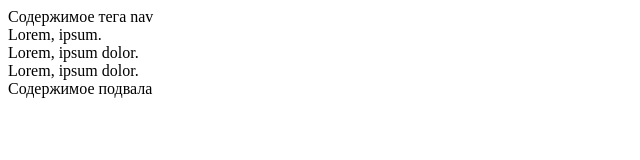
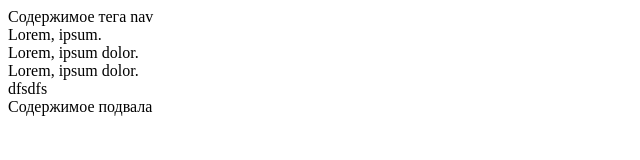
Before and after one commit to turboa5/myfirstproject, a plain HTML site: page index.html in a window 1280 px wide. Shown: the whole page, without its empty margins (0-640 px from the left). Drawn offline with Linux system fonts and the light colour scheme.

Commit message:
some commit

```diff
--- a/index.html
+++ b/index.html
@@ -14,6 +14,7 @@
     <div>Lorem, ipsum.</div>
     <div>Lorem, ipsum dolor.</div>
    <div>Lorem, ipsum dolor.</div>
+   <div>dfsdfs</div>
    <footer>Содержимое подвала</footer>
 </body>
 </html>
```
